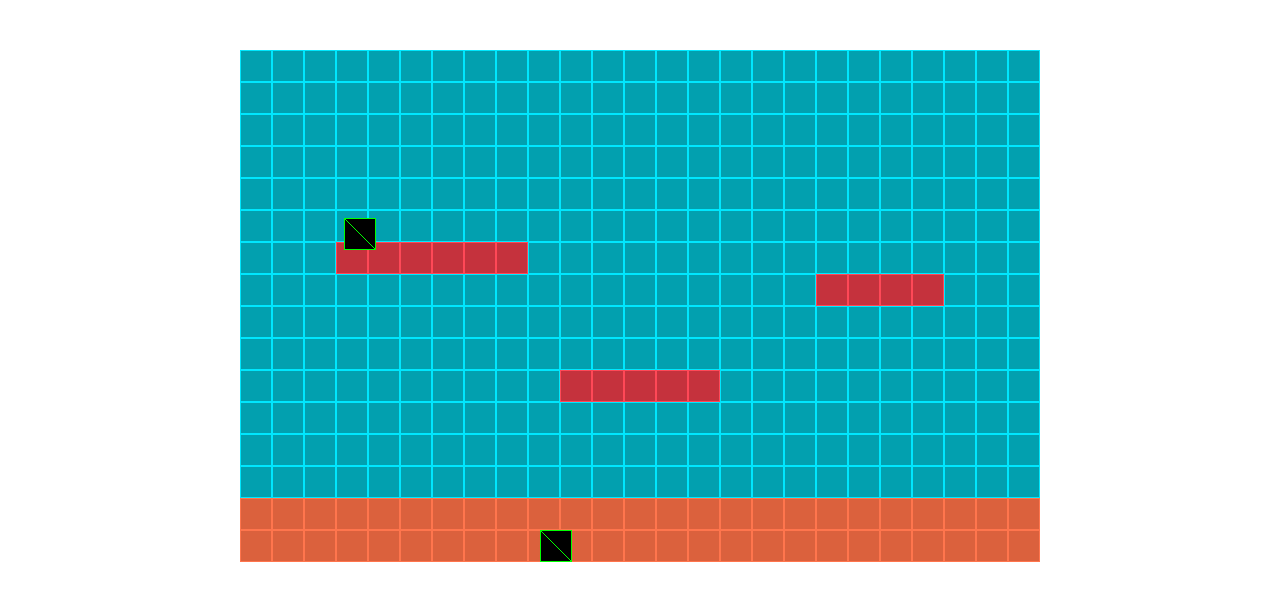
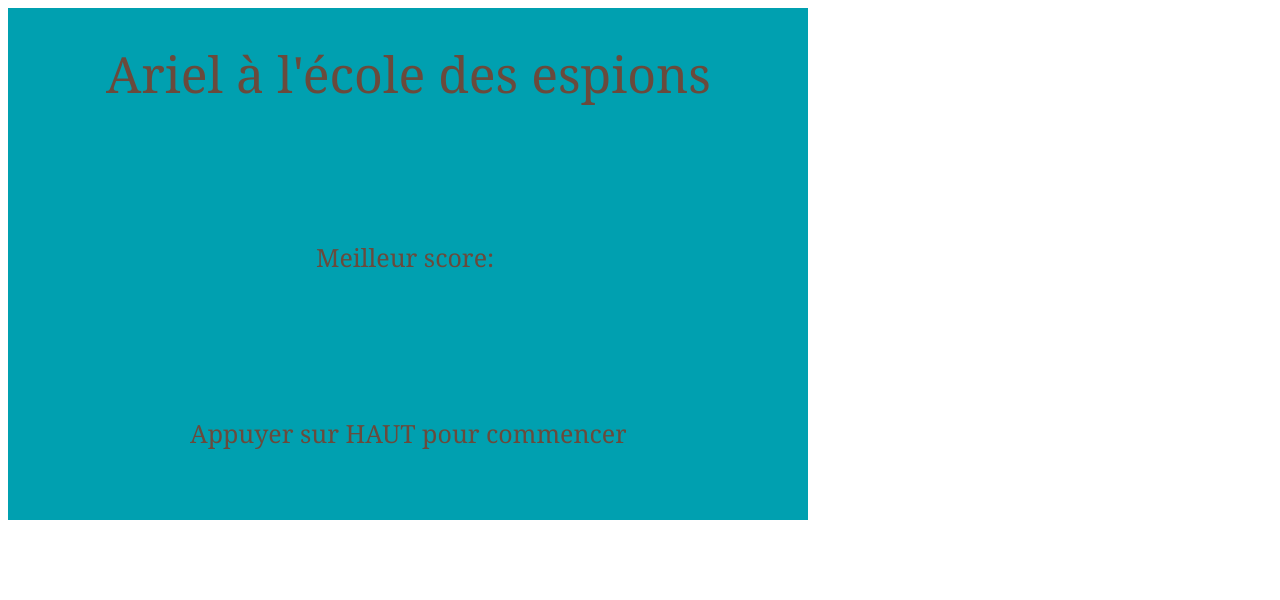
Before and after one commit to Sarahjdes/games, a plain HTML site: page arielplatform/index.html in a window 1280 px wide. Drawn offline with Linux system fonts and the light colour scheme; animation ran at ten frames a second.

Commit message:
game now split into boot-load-menu-play-game states

```diff
--- a/arielplatform/index.html
+++ b/arielplatform/index.html
@@ -4,17 +4,12 @@
 <head>
   <meta charset="utf-8" />
   <title>Ariel - Platform</title>
-
-  <style>
-    #game_div {
-      width: 800px;
-      margin: auto;
-      margin-top: 50px;
-    }
-  </style>
-
   <script type="text/javascript" src="phaser.min.js"></script>
-  <script type="text/javascript" src="main.js"></script>
+  <script type="text/javascript" src="js/boot.js"></script>
+  <script type="text/javascript" src="js/load.js"></script>
+  <script type="text/javascript" src="js/menu.js"></script>
+  <script type="text/javascript" src="js/play.js"></script>
+  <script type="text/javascript" src="js/game.js"></script>
 </head>
 
 <body>
--- /dev/null
+++ b/arielplatform/js/boot.js
@@ -0,0 +1,19 @@
+var bootState = {
+
+	preload: function(){
+
+		game.load.image('progressBar', 'assets/progressBar.png');
+
+	},
+
+	create: function(){
+
+		game.stage.backgroundColor = '#00A0B0';
+
+		game.physics.startSystem(Phaser.Physics.ARCADE);
+
+		game.state.start('load');
+
+	},
+
+};
--- /dev/null
+++ b/arielplatform/js/game.js
@@ -0,0 +1,8 @@
+var game = new Phaser.Game(800, 512, Phaser.AUTO, 'game_div');
+
+game.state.add('boot', bootState);
+game.state.add('load', loadState);
+game.state.add('menu', menuState);
+game.state.add('play', playState);
+
+game.state.start('boot');
--- /dev/null
+++ b/arielplatform/js/load.js
@@ -0,0 +1,27 @@
+var loadState = {
+
+	preload: function(){
+
+		// Add loading label
+		var loadingLabel = game.add.text(game.world.centerX, 150, 'Loading...', { font: '30px Cambria', fill: '#EDC951'});
+		loadingLabel.anchor.setTo(0.5, 0.5);
+
+
+		// Add progress bar
+		var progressBar = game.add.sprite(game.world.centerX, 200, 'progressBar');
+		progressBar.anchor.setTo(0.5, 0.5);
+
+		// Load all assets
+		game.load.spritesheet('player', 'assets/ariel_spritesheet.png', 32, 32);
+		game.load.image('collectable', 'assets/collectable.png');
+		game.load.image('tiles', 'assets/arielplatform_tiles.png');
+		game.load.tilemap('map', 'assets/tilemap.csv', null, Phaser.Tilemap.CSV);
+
+	},
+
+	create: function(){
+
+		game.state.start('menu');
+	}
+
+};
--- /dev/null
+++ b/arielplatform/js/menu.js
@@ -0,0 +1,26 @@
+var menuState = {
+
+	create: function(){
+
+		var nameLabel = game.add.text(game.world.centerX, 80, 'Ariel à l\'école des espions', { font: '50px Cambria', fill: '#6A4A3C'});
+		nameLabel.anchor.setTo(0.5, 0.5);
+
+		var scoreLabel = game.add.text(game.world.centerX, game.world.centerY, 'Meilleur score: ', { font: '25px Cambria', fill: '#6A4A3C'});
+		scoreLabel.anchor.setTo(0.5, 0.5);
+
+		var startLabel = game.add.text(game.world.centerX, game.world.height-80, 'Appuyer sur HAUT pour commencer', { font: '25px Cambria', fill: '#6A4A3C'});
+		startLabel.anchor.setTo(0.5, 0.5);
+
+		var upKey = game.input.keyboard.addKey(Phaser.Keyboard.UP);
+
+		// Start game when UP is pressed
+		upKey.onDown.addOnce(this.start, this);
+
+	},
+
+	start: function(){
+
+		game.state.start('play');
+
+	},
+};
--- a/arielplatform/main.js
+++ b/arielplatform/js/play.js
@@ -1,30 +1,9 @@
-// Initialize Phaser, and creates a 400x490px game
-var game = new Phaser.Game(800, 512, Phaser.AUTO, 'game_div');
-
 var jumpTimer = 0;
 
-// Creates a new 'main' state that wil contain the game
-var main_state = {
-
-    preload: function() {
-		// Function called first to load all the assets
-
-		// Tilemap set up
-		this.game.load.tilemap('map', 'assets/tilemap.csv', null, Phaser.Tilemap.CSV);
-		this.game.load.image('tiles', 'assets/arielplatform_tiles.png');
-
-		// Sprites
-		//this.game.load.image('player', 'assets/ariel.png');
-        this.game.load.spritesheet('player', 'assets/ariel_spritesheet.png', 32, 32);
-        this.game.load.image('collectable', 'assets/collectable.png');
-
-    },
+var playState = {
 
     create: function() {
     	// Fuction called after 'preload' to setup the game
-
-    	// Enable physics on this game
-    	this.game.physics.startSystem(Phaser.Physics.ARCADE);
 
     	// Set up map
     	this.map = this.game.add.tilemap('map', 32, 32);
@@ -38,10 +17,10 @@ var main_state = {
     	// this.layer.debug = true;
 
     	// Set up player
-    	this.player = this.game.add.sprite(300, 175, 'player');
+    	this.player = this.game.add.sprite(640, 175, 'player');
     	this.game.physics.enable(this.player); 	// enable physics on this player
 
-    	this.game.physics.arcade.gravity.y = 300;
+    	//this.game.physics.arcade.gravity.y = 300;
 
         this.player.body.damping = 1;
     	this.player.body.collideWorldBounds = true;
@@ -74,10 +53,10 @@ var main_state = {
 
         if(this.cursors.left.isDown){
             this.player.animations.play('left');
-            this.player.body.velocity.x = -150;
+            this.player.body.velocity.x = -125;
         } else if(this.cursors.right.isDown){
             this.player.animations.play('right');
-            this.player.body.velocity.x = 150;
+            this.player.body.velocity.x = 125;
         } else {
             this.player.animations.stop();
             this.player.frame = 3;
@@ -88,7 +67,7 @@ var main_state = {
         }
         */
         if(this.cursors.up.isDown && this.player.body.onFloor()){       // Key is pressed and player is on floor
-            this.player.body.velocity.y = -375;
+            this.player.body.velocity.y = -350;
             jumpTimer = 1;                                              // Sets it != 0 so player is allowed to jump
         } else if(this.cursors.up.isDown && (jumpTimer != 0)) {
             console.log(jumpTimer);
@@ -99,7 +78,7 @@ var main_state = {
                 jumpTimer = 15;
             } else {
                 jumpTimer++;                                            // While player is jumping, some kind of timer ++
-                this.player.body.velocity.y = -375;
+                this.player.body.velocity.y = -350;
             }
         } else if(jumpTimer != 0){                                      // Resets the "timer" when player is on floor && !jumping
             jumpTimer = 0;
@@ -116,10 +95,4 @@ var main_state = {
     },
 };
 
-
-// Add and start the 'main' state to start the game
-game.state.add('main', main_state);
-game.state.start('main');
-
-
 // Palette from http://www.colourlovers.com/palette/1473/Ocean_Five
```
Also changed, not shown: arielplatform/assets/ariel_spritesheet.png (added), arielplatform/assets/collectable.png (added), arielplatform/assets/progressBar.png (added).
